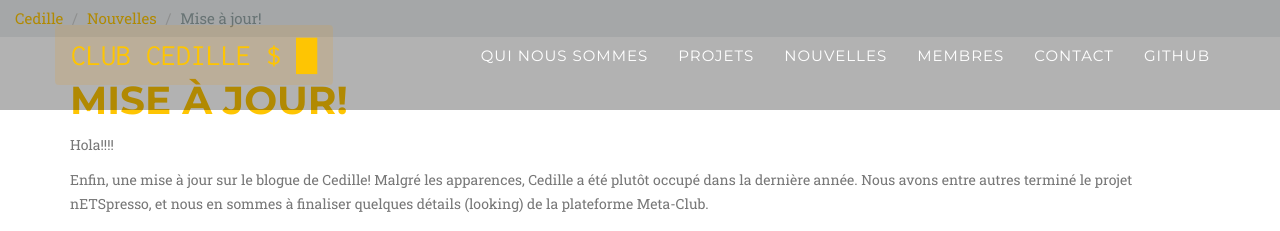
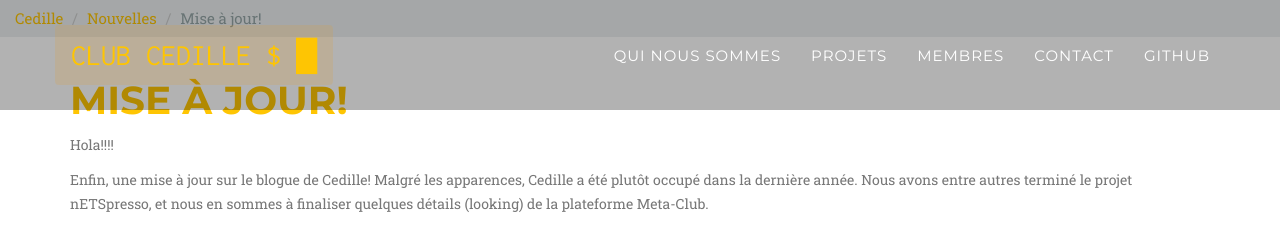
Before and after one commit to ClubCedille/clubcedille.github.io, a Jekyll site: the page built from _posts/2015-07-13-mise-a-jour.markdown, in a window 1280 px wide. Shown: the top 231 px of the page. Built offline with Jekyll 4.4.1, drawn with Linux system fonts in a browser that asks for light colours; some web fonts are replaced.

Commit message:
Removed news section and unused test file

```diff
--- a/_includes/navigation.html
+++ b/_includes/navigation.html
@@ -25,9 +25,6 @@
                         <a class="page-scroll" href="{% if page.staticNavbar %}{{site.baseurl}}/{% endif %}#portfolio">{{site.data.[[page.lang].portfolio.title}}</a>
                     </li>
                     <li>
-                        <a class="page-scroll" href="{% if page.staticNavbar %}{{site.baseurl}}/{% endif %}#news">{{site.data.[[page.lang].news.title}}</a>
-                    </li>
-                    <li>
                         <a class="page-scroll" href="{% if page.staticNavbar %}{{site.baseurl}}/{% endif %}#members">{{site.data.[[page.lang].members.title}}</a>
                     </li>
                     <li>
--- a/_layouts/default.html
+++ b/_layouts/default.html
@@ -9,7 +9,6 @@
     {% include header.html %}
     {% include about.html %}
     {% include portfolio_grid.html %}
-    {% include news.html %}
     {% include members.html %}
     {% include clients.html %}
     {% include contact.html %}
--- a/test.txt
+++ /dev/null
@@ -1 +0,0 @@
-issue github page check
```
